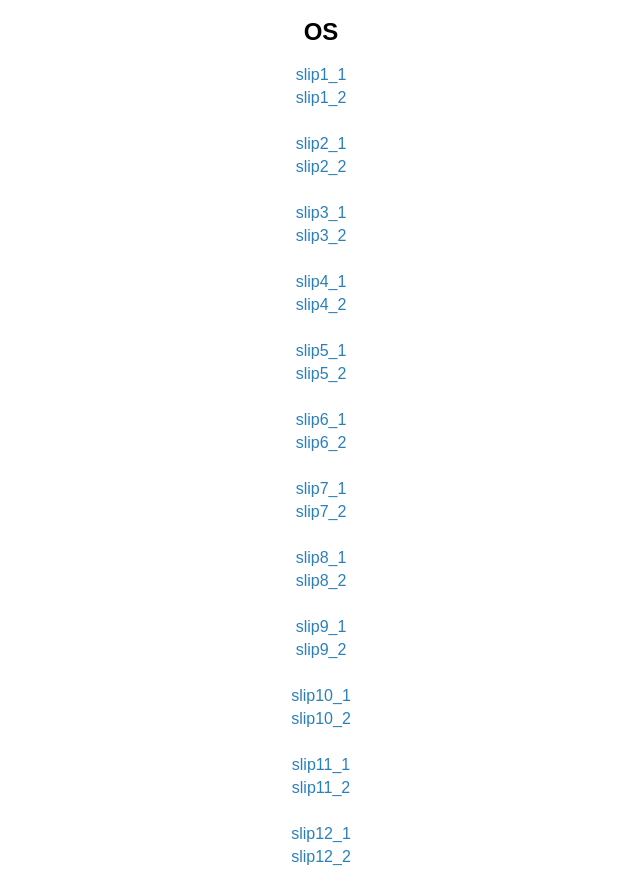
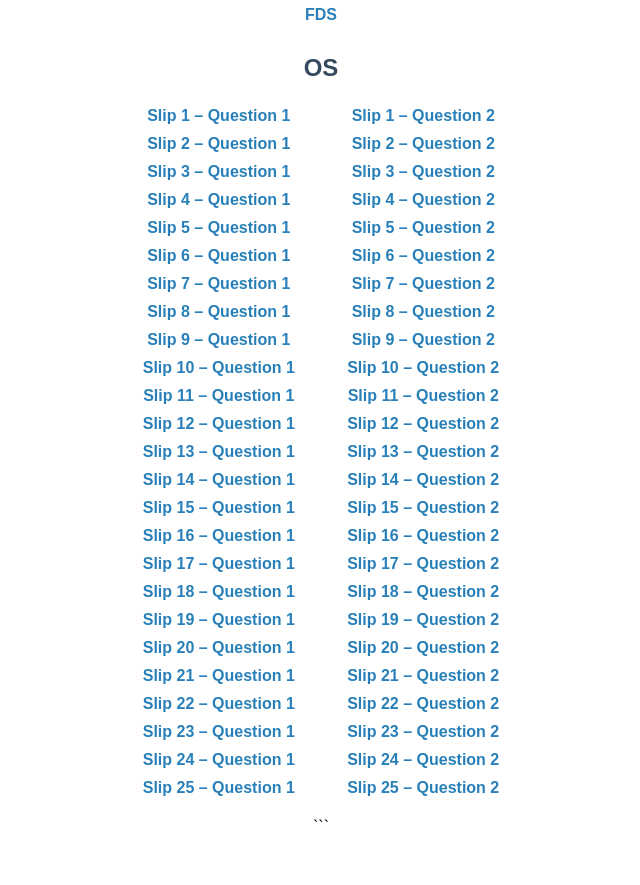
Before and after one commit to vgore22/osslips, a plain HTML site: page index.html in a window 1280 px wide. Shown: the part 176-1061 px from the top of the page, without its empty margins (319-959 px from the left). After the commit the page ends 1040 px from the top, so only its background shows below. Drawn offline with Linux system fonts and the light colour scheme.

Commit message:
Update index.html

````diff
--- a/index.html
+++ b/index.html
@@ -1,99 +1,105 @@
+```html
 <!DOCTYPE html>
 <html lang="mr">
 <head>
     <meta charset="UTF-8">
-    <title>slip solution</title>
+    <title>Slip Solutions</title>
     <style>
-        body { font-family: Arial, sans-serif; padding: 20px; }
+        body { font-family: Arial, sans-serif; padding: 20px; text-align: center; }
         h1 { color: #2c3e50; }
+        h2 { color: #34495e; margin-top: 25px; }
         ul { list-style-type: none; padding: 0; }
-        li { margin: 5px 0; }
-        a { text-decoration: none; color: #2980b9; }
+        li { margin: 5px 0; display: inline-block; width: 200px; }
+        a { text-decoration: none; color: #2980b9; font-weight: bold; }
         a:hover { text-decoration: underline; }
+        br { line-height: 2; }
     </style>
 </head>
-<body align="center">
-    <h1>slips</h1>
+<body>
+    <h1>Slip Solutions</h1>
     <ul>
         <h2>FDS</h2>
         <li><a href="FDS.pdf" target="_blank">FDS</a></li>
+
         <h2>OS</h2>
-  <li><a href="slip1_1.txt" target="_blank">slip1_1</a></li>
-  <li><a href="slip1_2.txt" target="_blank">slip1_2</a></li><br>
 
-  <li><a href="slip2_1.txt" target="_blank">slip2_1</a></li>
-  <li><a href="slip2_2.txt" target="_blank">slip2_2</a></li><br>
+        <!-- Slip links start -->
+        <li><a href="slip1_1.txt" target="_blank">Slip 1 – Question 1</a></li>
+        <li><a href="slip1_2.txt" target="_blank">Slip 1 – Question 2</a></li><br>
 
-  <li><a href="slip3_1.txt" target="_blank">slip3_1</a></li>
-  <li><a href="slip3_2.txt" target="_blank">slip3_2</a></li><br>
+        <li><a href="slip2_1.txt" target="_blank">Slip 2 – Question 1</a></li>
+        <li><a href="slip2_2.txt" target="_blank">Slip 2 – Question 2</a></li><br>
 
-  <li><a href="slip4_1.txt" target="_blank">slip4_1</a></li>
-  <li><a href="slip4_2.txt" target="_blank">slip4_2</a></li><br>
+        <li><a href="slip3_1.txt" target="_blank">Slip 3 – Question 1</a></li>
+        <li><a href="slip3_2.txt" target="_blank">Slip 3 – Question 2</a></li><br>
 
-  <li><a href="slip5_1.txt" target="_blank">slip5_1</a></li>
-  <li><a href="slip5_2.txt" target="_blank">slip5_2</a></li><br>
+        <li><a href="slip4_1.txt" target="_blank">Slip 4 – Question 1</a></li>
+        <li><a href="slip4_2.txt" target="_blank">Slip 4 – Question 2</a></li><br>
 
-  <li><a href="slip6_1.txt" target="_blank">slip6_1</a></li>
-  <li><a href="slip6_2.txt" target="_blank">slip6_2</a></li><br>
+        <li><a href="slip5_1.txt" target="_blank">Slip 5 – Question 1</a></li>
+        <li><a href="slip5_2.txt" target="_blank">Slip 5 – Question 2</a></li><br>
 
-  <li><a href="slip7_1.txt" target="_blank">slip7_1</a></li>
-  <li><a href="slip7_2.txt" target="_blank">slip7_2</a></li><br>
+        <li><a href="slip6_1.txt" target="_blank">Slip 6 – Question 1</a></li>
+        <li><a href="slip6_2.txt" target="_blank">Slip 6 – Question 2</a></li><br>
 
-  <li><a href="slip8_1.txt" target="_blank">slip8_1</a></li>
-  <li><a href="slip8_2.txt" target="_blank">slip8_2</a></li><br>
+        <li><a href="slip7_1.txt" target="_blank">Slip 7 – Question 1</a></li>
+        <li><a href="slip7_2.txt" target="_blank">Slip 7 – Question 2</a></li><br>
 
-  <li><a href="slip9_1.txt" target="_blank">slip9_1</a></li>
-  <li><a href="slip9_2.txt" target="_blank">slip9_2</a></li><br>
+        <li><a href="slip8_1.txt" target="_blank">Slip 8 – Question 1</a></li>
+        <li><a href="slip8_2.txt" target="_blank">Slip 8 – Question 2</a></li><br>
 
-  <li><a href="slip10_1.txt" target="_blank">slip10_1</a></li>
-  <li><a href="slip10_2.txt" target="_blank">slip10_2</a></li><br>
+        <li><a href="slip9_1.txt" target="_blank">Slip 9 – Question 1</a></li>
+        <li><a href="slip9_2.txt" target="_blank">Slip 9 – Question 2</a></li><br>
 
-  <li><a href="slip11_1.txt" target="_blank">slip11_1</a></li>
-  <li><a href="slip11_2.txt" target="_blank">slip11_2</a></li><br>
+        <li><a href="slip10_1.txt" target="_blank">Slip 10 – Question 1</a></li>
+        <li><a href="slip10_2.txt" target="_blank">Slip 10 – Question 2</a></li><br>
 
-  <li><a href="slip12_1.txt" target="_blank">slip12_1</a></li>
-  <li><a href="slip12_2.txt" target="_blank">slip12_2</a></li><br>
+        <li><a href="slip11_1.txt" target="_blank">Slip 11 – Question 1</a></li>
+        <li><a href="slip11_2.txt" target="_blank">Slip 11 – Question 2</a></li><br>
 
-  <li><a href="slip13_1.txt" target="_blank">slip13_1</a></li>
-  <li><a href="slip13_2.txt" target="_blank">slip13_2</a></li><br>
+        <li><a href="slip12_1.txt" target="_blank">Slip 12 – Question 1</a></li>
+        <li><a href="slip12_2.txt" target="_blank">Slip 12 – Question 2</a></li><br>
 
-  <li><a href="slip14_1.txt" target="_blank">slip14_1</a></li>
-  <li><a href="slip14_2.txt" target="_blank">slip14_2</a></li><br>
+        <li><a href="slip13_1.txt" target="_blank">Slip 13 – Question 1</a></li>
+        <li><a href="slip13_2.txt" target="_blank">Slip 13 – Question 2</a></li><br>
 
-  <li><a href="slip15_1.txt" target="_blank">slip15_1</a></li>
-  <li><a href="slip15_2.txt" target="_blank">slip15_2</a></li><br>
+        <li><a href="slip14_1.txt" target="_blank">Slip 14 – Question 1</a></li>
+        <li><a href="slip14_2.txt" target="_blank">Slip 14 – Question 2</a></li><br>
 
-  <li><a href="slip16_1.txt" target="_blank">slip16_1</a></li>
-  <li><a href="slip16_2.txt" target="_blank">slip16_2</a></li><br>
+        <li><a href="slip15_1.txt" target="_blank">Slip 15 – Question 1</a></li>
+        <li><a href="slip15_2.txt" target="_blank">Slip 15 – Question 2</a></li><br>
 
-  <li><a href="slip17_1.txt" target="_blank">slip17_1</a></li>
-  <li><a href="slip17_2.txt" target="_blank">slip17_2</a></li><br>
+        <li><a href="slip16_1.txt" target="_blank">Slip 16 – Question 1</a></li>
+        <li><a href="slip16_2.txt" target="_blank">Slip 16 – Question 2</a></li><br>
 
-  <li><a href="slip18_1.txt" target="_blank">slip18_1</a></li>
-  <li><a href="slip18_2.txt" target="_blank">slip18_2</a></li><br>
+        <li><a href="slip17_1.txt" target="_blank">Slip 17 – Question 1</a></li>
+        <li><a href="slip17_2.txt" target="_blank">Slip 17 – Question 2</a></li><br>
 
-  <li><a href="slip19_1.txt" target="_blank">slip19_1</a></li>
-  <li><a href="slip19_2.txt" target="_blank">slip19_2</a></li><br>
+        <li><a href="slip18_1.txt" target="_blank">Slip 18 – Question 1</a></li>
+        <li><a href="slip18_2.txt" target="_blank">Slip 18 – Question 2</a></li><br>
 
-  <li><a href="slip20_1.txt" target="_blank">slip20_1</a></li>
-  <li><a href="slip20_2.txt" target="_blank">slip20_2</a></li><br>
+        <li><a href="slip19_1.txt" target="_blank">Slip 19 – Question 1</a></li>
+        <li><a href="slip19_2.txt" target="_blank">Slip 19 – Question 2</a></li><br>
 
-  <li><a href="slip21_1.txt" target="_blank">slip21_1</a></li>
-  <li><a href="slip21_2.txt" target="_blank">slip21_2</a></li><br>
+        <li><a href="slip20_1.txt" target="_blank">Slip 20 – Question 1</a></li>
+        <li><a href="slip20_2.txt" target="_blank">Slip 20 – Question 2</a></li><br>
 
-  <li><a href="slip22_1.txt" target="_blank">slip22_1</a></li>
-  <li><a href="slip22_2.txt" target="_blank">slip22_2</a></li><br>
+        <li><a href="slip21_1.txt" target="_blank">Slip 21 – Question 1</a></li>
+        <li><a href="slip21_2.txt" target="_blank">Slip 21 – Question 2</a></li><br>
 
-  <li><a href="slip23_1.txt" target="_blank">slip23_1</a></li>
-  <li><a href="slip23_2.txt" target="_blank">slip23_2</a></li><br>
+        <li><a href="slip22_1.txt" target="_blank">Slip 22 – Question 1</a></li>
+        <li><a href="slip22_2.txt" target="_blank">Slip 22 – Question 2</a></li><br>
 
-  <li><a href="slip24_1.txt" target="_blank">slip24_1</a></li>
-  <li><a href="slip24_2.txt" target="_blank">slip24_2</a></li><br>
+        <li><a href="slip23_1.txt" target="_blank">Slip 23 – Question 1</a></li>
+        <li><a href="slip23_2.txt" target="_blank">Slip 23 – Question 2</a></li><br>
 
-  <li><a href="slip25_1.txt" target="_blank">slip25_1</a></li>
-  <li><a href="slip25_2.txt" target="_blank">slip25_2</a></li><br>
+        <li><a href="slip24_1.txt" target="_blank">Slip 24 – Question 1</a></li>
+        <li><a href="slip24_2.txt" target="_blank">Slip 24 – Question 2</a></li><br>
 
+        <li><a href="slip25_1.txt" target="_blank">Slip 25 – Question 1</a></li>
+        <li><a href="slip25_2.txt" target="_blank">Slip 25 – Question 2</a></li><br>
+        <!-- Slip links end -->
     </ul>
 </body>
-
 </html>
+```
````
